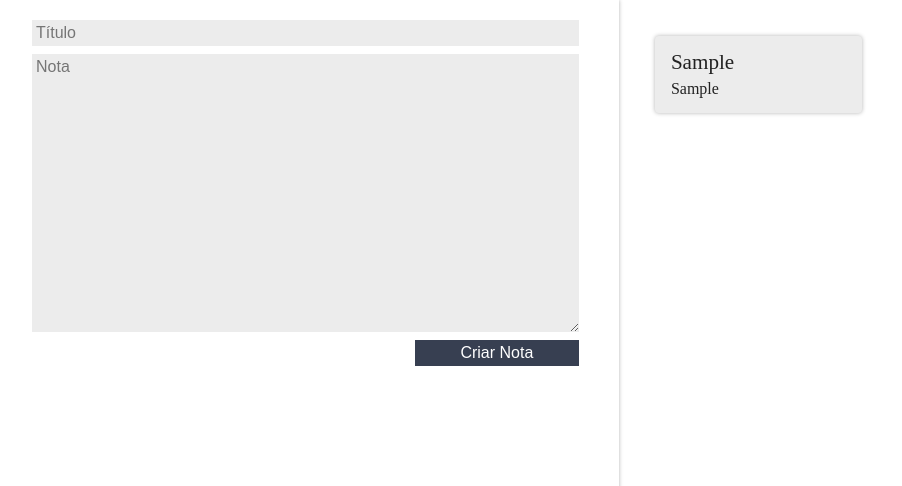
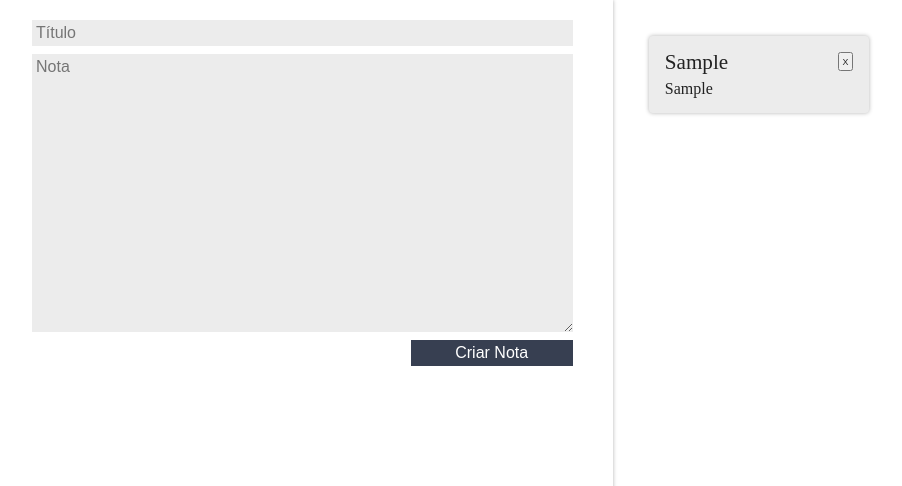
Before and after one commit to gabireze/gerenciador-de-notas-react-alura, a React (Create React App) app: page / in a window 1280 px wide. Both pictures are taken after typing "Sample", "Sample" into the empty fields and a click on the button "Criar Nota". Shown: the top 486 px of the page, without its empty margins (8-910 px from the left). Built offline with nearby package versions, Linux system fonts and the light colour scheme.

Commit message:
function of removing notes was added and applying redux better

```diff
--- a/package.json
+++ b/package.json
@@ -13,6 +13,7 @@
     "react-redux": "^7.2.3",
     "react-scripts": "4.0.3",
     "redux": "^4.0.5",
+    "uuid": "^8.3.2",
     "web-vitals": "^1.0.1"
   },
   "scripts": {
--- a/src/components/NoteCard/NoteCard.jsx
+++ b/src/components/NoteCard/NoteCard.jsx
@@ -1,13 +1,20 @@
 import React from "react";
 import "./style.css"
+import { useDispatch } from 'react-redux';
+import { del } from '../../store/Notes/Notes.actions.js';
 
 function NoteCard(props) {
+  const dispatch = useDispatch();
+
   return (
     <section className="card-nota">
       <header className="card-nota_cabecalho">
-        <h3 className="card-nota_title">{props.title}</h3>
+        <h3 className="card-nota_title">{props.note.title}</h3>
+        <button className="card-nota_button" onClick={() => {
+          dispatch(del(props.note.uuid));
+        }}>X</button>
       </header>
-      <p className="card-nota_text">{props.text}</p>
+      <p className="card-nota_text">{props.note.text}</p>
     </section>
   );
 }
--- a/src/components/NoteCard/style.css
+++ b/src/components/NoteCard/style.css
@@ -12,8 +12,9 @@
 .card-nota_cabecalho {
   font-size: 1.1em;
   display: flex;
+  width: 100%;
   justify-content: space-between;
-  align-items: center;
+  align-items: initial;
 }
 
 .card-nota_text {
@@ -25,3 +26,12 @@
   font-size: 1.2em;
   margin-right: 12px;
 }
+
+.card-nota_button {
+  font-size: 0.5em;
+  height: fit-content;
+  /* border: none; */
+  padding: 0.3em;
+  /* position:absolute; */
+  /* background-color: blue; */
+}
--- a/src/components/NoteLists/NoteLists.jsx
+++ b/src/components/NoteLists/NoteLists.jsx
@@ -3,22 +3,24 @@ import NoteCard from "../NoteCard";
 import "./style.css";
 import { useSelector } from "react-redux";
 
-function noteGenerator(result) {
-  return (
-    result.map(
-      (result, index) => {
-        return (<li className="lista-notas_item" key={index}>
-          <NoteCard title={result.title} text={result.text} />
-        </li>)
-      })
-  );
-}
+
 
 function NoteLists() {
-  const result = useSelector(state => state.saveNote);
+  const result = useSelector(state => state.notes);
+
+  function _noteGenerator(result) {
+    return (
+      result.notes.map(
+        (note, index) => {
+          return (<li className="lista-notas_item" key={index}>
+            <NoteCard note={note} />
+          </li>)
+        })
+    );
+  }
 
   return (<ul className="lista-notas">
-    {noteGenerator(result)}
+    {_noteGenerator(result)}
   </ul >
   );
 }
--- a/src/components/RegistrationForm/RegistrationForm.jsx
+++ b/src/components/RegistrationForm/RegistrationForm.jsx
@@ -1,16 +1,32 @@
 import "./style.css";
 import { useDispatch } from 'react-redux';
-import { Save } from '../../store/SaveNote/SaveNote.actions'
+import { save } from '../../store/Notes/Notes.actions';
 import { useState } from "react";
+import { v4 as uuidv4 } from 'uuid';
+import { useSelector } from "react-redux";
 
 function RegistrationForm() {
-  const dispatch = useDispatch();
-  const [title, setTitle] = useState("");
-  const [text, setText] = useState("");
+  const _dispatch = useDispatch();
+  const [title, _setTitle] = useState("");
+  const [text, _setText] = useState("");
+  const _result = useSelector(state => state.notes);
 
-  function clearNote() {
-    setTitle('');
-    setText('');
+  function _hasTitleOrText(title, text) {
+    return title || text;
+  }
+
+  function _isNotDuplicated(title, text) {
+    if (_result.notes.find(note => note.title === title && note.text === text)) {
+      window.alert('Nota já criada');
+      return false;
+    } else {
+      return true;
+    }
+  }
+
+  function _clearNote() {
+    _setTitle('');
+    _setText('');
   }
 
   return (
@@ -21,7 +37,7 @@ function RegistrationForm() {
         className="form-cadastro_input"
         value={title}
         onChange={(e) => {
-          setTitle(e.target.value);
+          _setTitle(e.target.value);
         }}
       />
       <textarea
@@ -30,13 +46,20 @@ function RegistrationForm() {
         className="form-cadastro_input"
         value={text}
         onChange={(e) => {
-          setText(e.target.value);
+          _setText(e.target.value);
         }}
       />
       <button className="form-cadastro_input form-cadastro_submit" onClick={(e) => {
         e.preventDefault();
-        dispatch(Save(title, text))
-        clearNote();
+        if (_hasTitleOrText(title, text) && _isNotDuplicated(title, text)) {
+          const note = {
+            title,
+            text,
+            uuid: uuidv4(),
+          };
+          _dispatch(save(note));
+        }
+        _clearNote();
       }}>
         Criar Nota
       </button>
--- /dev/null
+++ b/src/store/Notes/Notes.actions.js
@@ -0,0 +1,13 @@
+export function save(note) {
+  return {
+    type: 'SAVE',
+    payload: note,
+  }
+}
+
+export function del(uuid) {
+  return {
+    type: 'DELETE',
+    payload: uuid,
+  }
+}
--- /dev/null
+++ b/src/store/Notes/Notes.reducer.js
@@ -0,0 +1,24 @@
+const INITIAL_STATE = {
+  notes: []
+}
+
+export default function (state = INITIAL_STATE, action) {
+  switch (action.type) {
+    case 'SAVE':
+      const updatedNotes = [...state.notes, action.payload];
+      return {
+        ...state,
+        notes: updatedNotes,
+      };
+
+    case 'DELETE':
+      const filteredNotes = state.notes.filter(note => note.uuid != action.payload);
+      return {
+        ...state,
+        notes: filteredNotes,
+      };
+
+    default:
+      return state;
+  };
+}
--- a/src/store/SaveNote/SaveNote.actions.js
+++ /dev/null
@@ -1,6 +0,0 @@
-export function Save(title, text) {
-  return {
-    type: 'SAVE',
-    payload: { title, text },
-  }
-}
--- a/src/store/SaveNote/SaveNote.reducer.js
+++ /dev/null
@@ -1,11 +0,0 @@
-const INITIAL_STATE = []
-
-export default function (state = INITIAL_STATE, action) {
-  switch (action.type) {
-    case 'SAVE':
-      return action.payload['title'] || action.payload['text'] ? [...state, action.payload] : state
-
-    default:
-      return state
-  }
-}
--- a/src/store/store.js
+++ b/src/store/store.js
@@ -1,8 +1,8 @@
 import { createStore, combineReducers } from 'redux';
-import saveNoteReducer from './SaveNote/SaveNote.reducer'
+import notesReducer from './Notes/Notes.reducer'
 
 const rootReducer = combineReducers({
-  saveNote: saveNoteReducer,
+  notes: notesReducer,
 })
 
 const store = createStore(rootReducer);
```
Also changed, not shown: 1 other file (tests, documents, lock files or other folders).
